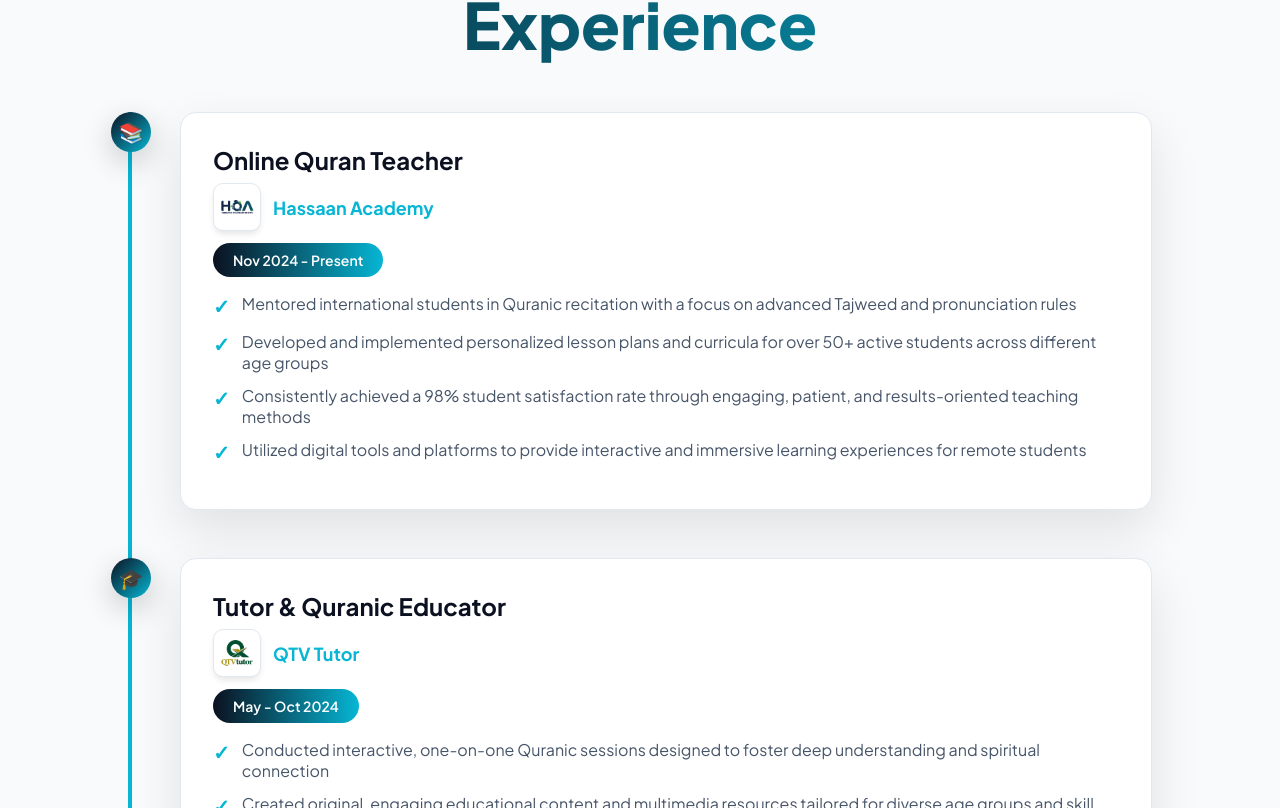
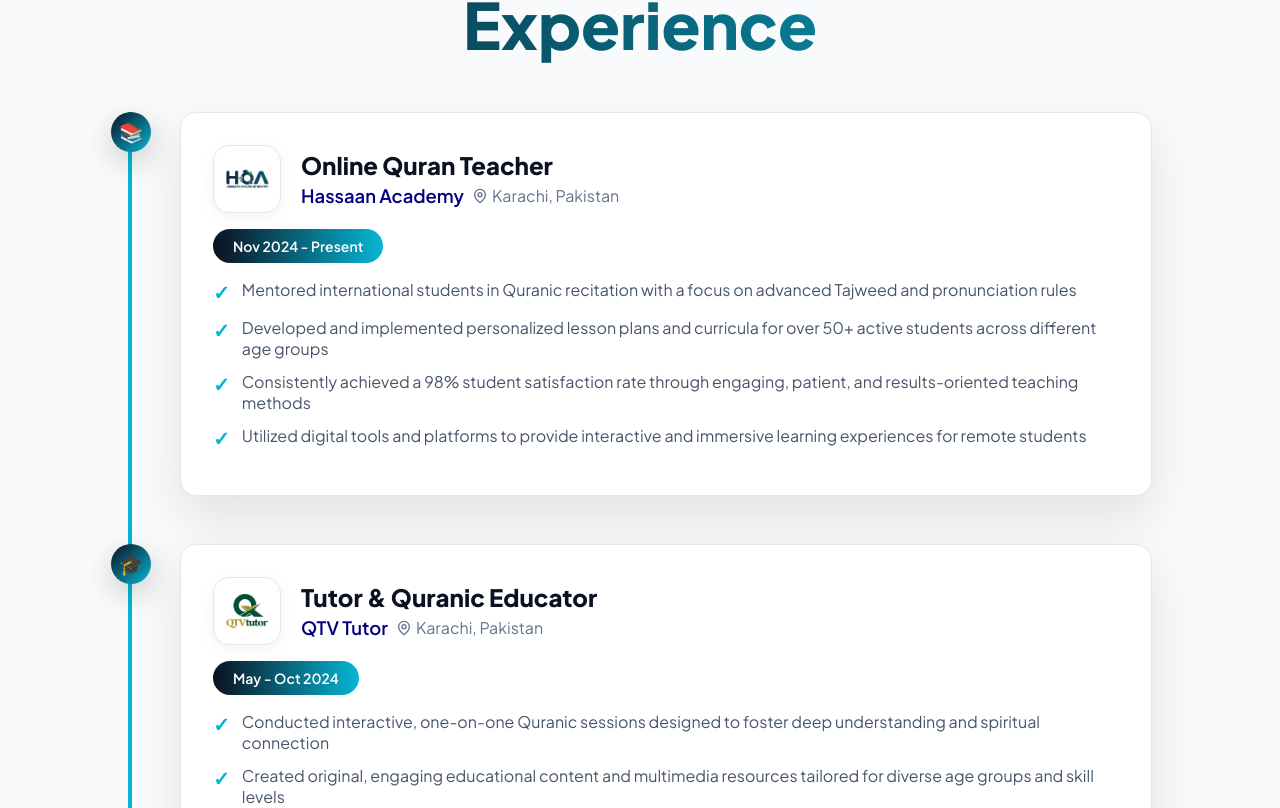
Before and after one commit to Raheelshah045/Portfolio, a React (Create React App) app: page / in a window 1280 px wide. Shown: the part 1592-2400 px from the top of the page. Built offline with nearby package versions, Linux system fonts and the light colour scheme; the HTML template or start-up script is replaced by a standard one.

Commit message:
style: redesign experience section header with logo and location

```diff
--- a/src/components/Experience.jsx
+++ b/src/components/Experience.jsx
@@ -1,5 +1,6 @@
 import React from 'react';
 import { motion } from 'framer-motion';
+import { MapPin } from 'lucide-react';
 import Section, { SectionTitle } from './Section';
 import { EXP } from '../data/info';
 
@@ -22,18 +23,26 @@ export default function Experience() {
             </div>
 
             <div className="experience-content">
-              <h3 style={{ fontSize: '1.5rem', fontWeight: 700, color: '#0B1120', marginBottom: '0.5rem' }}>{e.title}</h3>
-              <div style={{ display: 'flex', alignItems: 'center', gap: '0.75rem', marginBottom: '0.75rem' }}>
+              <div style={{ display: 'flex', alignItems: 'center', gap: '1.25rem', marginBottom: '1rem' }}>
                 {e.logo && (
                   <div style={{
-                    width: '48px', height: '48px', display: 'flex', alignItems: 'center', justifyContent: 'center',
-                    backgroundColor: 'white', borderRadius: '10px', boxShadow: '0 4px 6px -1px rgba(0, 0, 0, 0.1)',
-                    border: '1px solid #E2E8F0', padding: '0.25rem'
+                    width: '68px', height: '68px', display: 'flex', alignItems: 'center', justifyContent: 'center',
+                    backgroundColor: 'white', borderRadius: '16px', boxShadow: '0 4px 15px rgba(0, 0, 0, 0.05)',
+                    border: '1px solid #E2E8F0', padding: '0.5rem', flexShrink: 0
                   }}>
                     <img src={e.logo} alt={e.company} style={{ width: '100%', height: '100%', objectFit: 'contain' }} />
                   </div>
                 )}
-                <p style={{ color: '#06B6D4', fontWeight: 700, fontSize: '1.125rem', margin: 0 }}>{e.company}</p>
+                <div>
+                  <h3 style={{ fontSize: '1.5rem', fontWeight: 800, color: '#0B1120', marginBottom: '0.3rem', lineHeight: 1.2 }}>{e.title}</h3>
+                  <div style={{ display: 'flex', alignItems: 'center', gap: '0.5rem', flexWrap: 'wrap' }}>
+                    <span style={{ color: '#000080', fontWeight: 600, fontSize: '1.15rem' }}>{e.company}</span>
+                    <span style={{ color: '#64748B', display: 'flex', alignItems: 'center', gap: '0.25rem', fontSize: '1rem' }}>
+                      <MapPin size={16} />
+                      {e.location || 'Karachi, Pakistan'}
+                    </span>
+                  </div>
+                </div>
               </div>
               <span style={{
                 background: 'linear-gradient(to right, #0B1120, #06B6D4)', color: 'white',
--- a/src/data/info.js
+++ b/src/data/info.js
@@ -19,6 +19,7 @@ export const EXP = [
     date: "Nov 2024 - Present",
     icon: "📚",
     logo: "/logos/hassaan-academy.png",
+    location: "Karachi, Pakistan",
     desc: [
       "Mentored international students in Quranic recitation with a focus on advanced Tajweed and pronunciation rules",
       "Developed and implemented personalized lesson plans and curricula for over 50+ active students across different age groups",
@@ -32,6 +33,7 @@ export const EXP = [
     date: "May - Oct 2024",
     icon: "🎓",
     logo: "/logos/qtv-tutor.png",
+    location: "Karachi, Pakistan",
     desc: [
       "Conducted interactive, one-on-one Quranic sessions designed to foster deep understanding and spiritual connection",
       "Created original, engaging educational content and multimedia resources tailored for diverse age groups and skill levels",
@@ -45,6 +47,7 @@ export const EXP = [
     date: "Sep 2023 - May 2024",
     icon: "📖",
     logo: "/logos/hassaan-academy.png",
+    location: "Karachi, Pakistan",
     desc: [
       "Delivered structured and comprehensive Quranic courses, covering basic reading to advanced memorization",
       "Architected personalized learning paths for students, allowing them to progress at their own pace while maintaining quality",
@@ -58,6 +61,7 @@ export const EXP = [
     date: "Jan 2020 - Apr 2025",
     icon: "🏠",
     logo: "/logos/home-tuition.png",
+    location: "Karachi, Pakistan",
     desc: [
       "Provided personalized home-based academic support for students from Grade 1 through Matriculation in various subjects",
       "Specialized in intensive Quranic studies and Islamic education, helping students master fundamental religious concepts",
```
